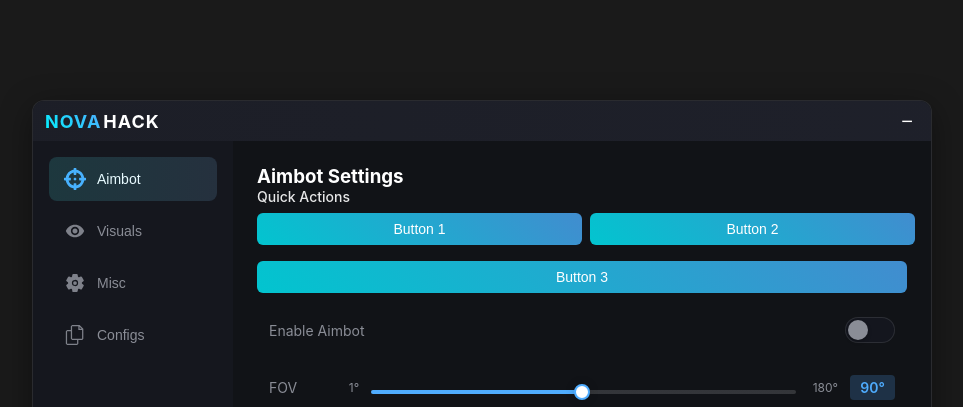
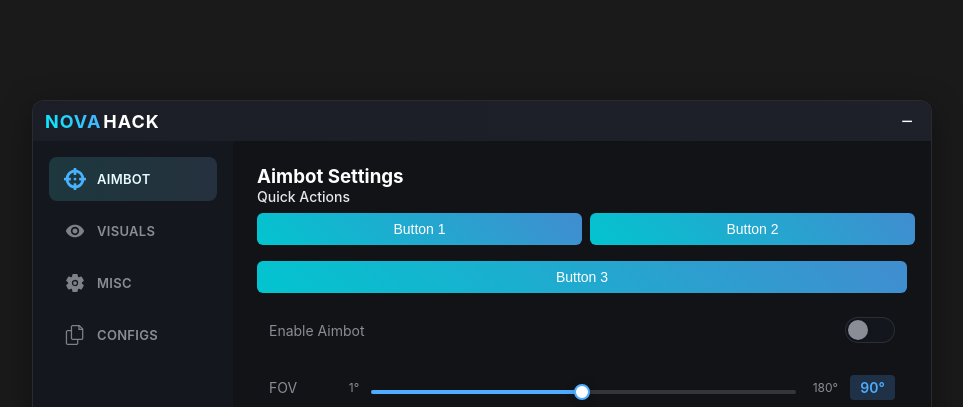
Before and after one commit to scar17off/novahack-ui, a Next.js app: page / in a window 1280 px wide. Shown: the top 407 px of the page, without its empty margins (158-1121 px from the left). Built offline with nearby package versions, Linux system fonts and the light colour scheme.

Commit message:
Updated tab label styling with refined typography and font settings

```diff
--- a/src/app/page.module.css
+++ b/src/app/page.module.css
@@ -166,6 +166,7 @@
   text-align: left;
   position: relative;
   overflow: hidden;
+  font-family: inherit;
 }
 
 .tabButton:hover {
@@ -239,8 +240,11 @@
 }
 
 .tabLabel {
-  font-size: 14px;
-  font-weight: 500;
+  font-size: 13px;
+  font-weight: 600;
+  letter-spacing: 0.3px;
+  text-transform: uppercase;
+  font-family: 'Inter', system-ui, sans-serif;
 }
 
 .mainContent {
```
